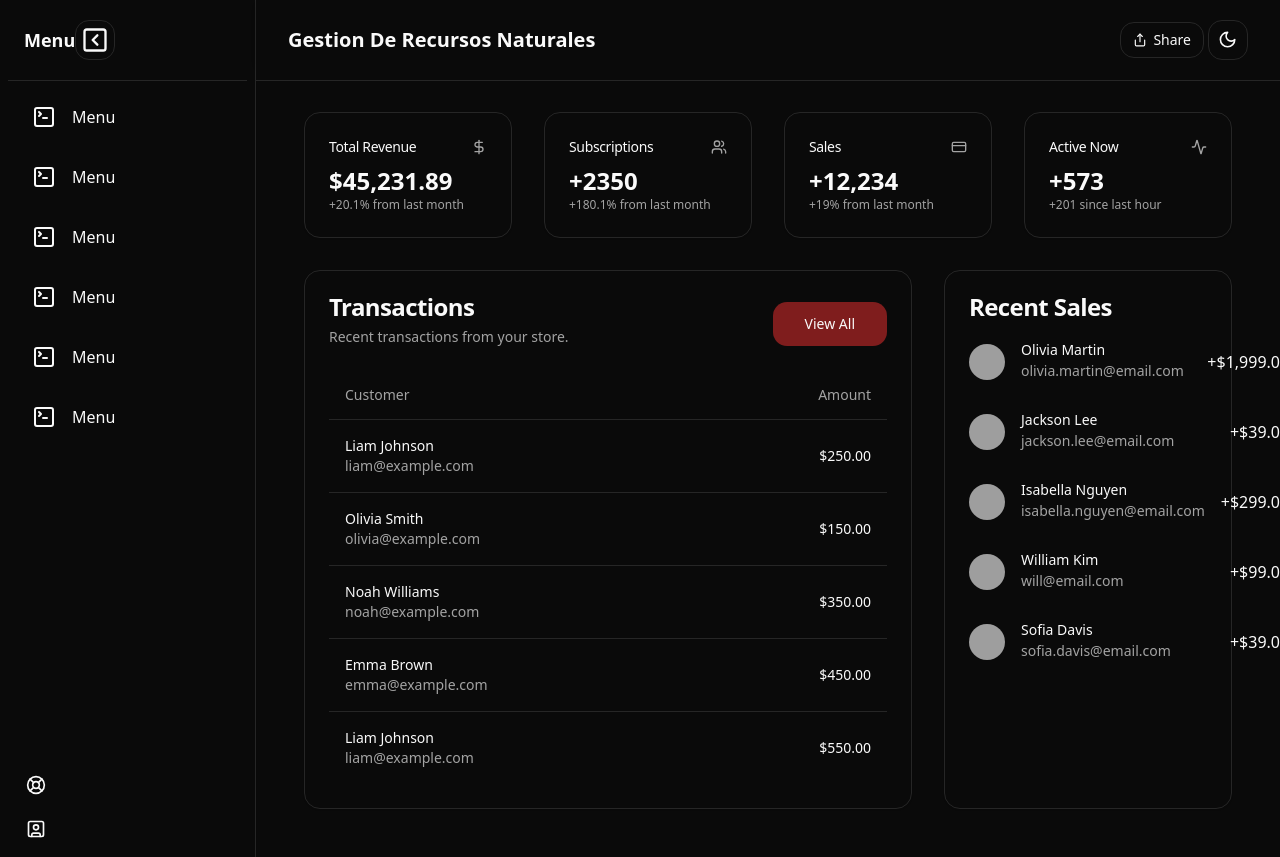
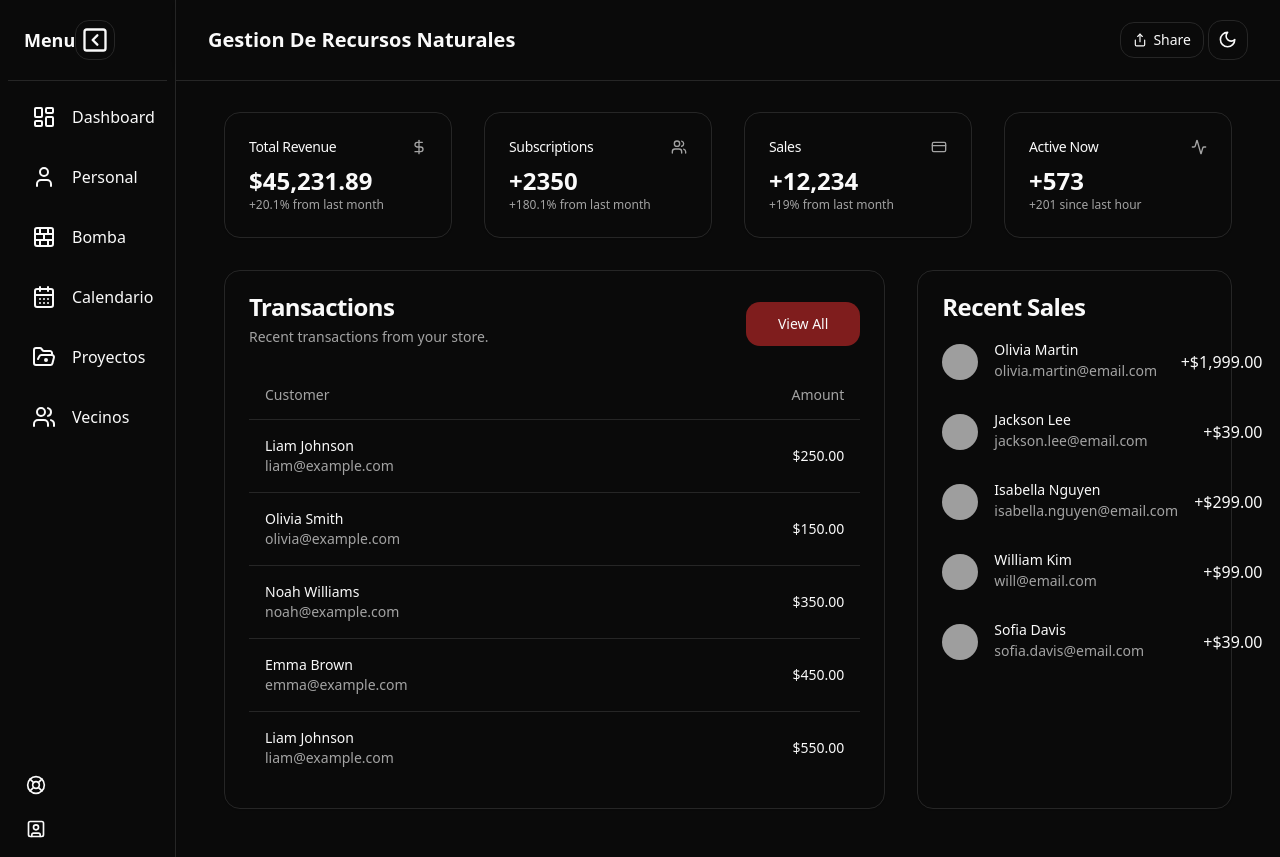
Before and after one commit to Elmer-Solis/App_Gestion_Recursos_Naturales, a React (Vite) app: page / in a window 1280 px wide. Built offline with nearby package versions, Linux system fonts and the light colour scheme; grey boxes are pictures that could not be loaded.

Commit message:
mejora de rutas paginas e iconos agregados

```diff
--- a/src/components/Dashboard.tsx
+++ /dev/null
@@ -1,16 +0,0 @@
-
-import { Aside } from "../layouts/Aside"
-import { Header } from './Dashboard/Header';
-import { MainDashboard } from "../pages/IndexPage";
-
-export function Dashboard() {
-    return (
-        <div className="grid h-screen w-full pl-[56px]">
-            <Aside />
-            <div className="flex flex-col">
-                <Header />
-                <MainDashboard />
-            </div>
-        </div>
-    )
-}
--- a/src/layouts/Aside.tsx
+++ b/src/layouts/Aside.tsx
@@ -1,15 +1,15 @@
 import { NavLink } from "react-router-dom";
 import {
-    Book,
-    Bot,
-    Code2,
     LifeBuoy,
-    Settings2,
-    SquareTerminal,
     SquareUser,
-    Triangle,
     SquareChevronRight,
-    SquareChevronLeft
+    SquareChevronLeft,
+    LayoutDashboard,
+    User,
+    BrickWall,
+    CalendarDays,
+    FolderOpenDot,
+    Users
 } from "lucide-react"
 
 import { Button } from "@/components/ui/button"
@@ -27,7 +27,6 @@ interface AsideProps {
     isExpanded: boolean;
     toggleAside: () => void;
 }
-
 
 
 export const Aside = ({ isExpanded, toggleAside }: AsideProps) => {
@@ -51,47 +50,46 @@ export const Aside = ({ isExpanded, toggleAside }: AsideProps) => {
                 <nav className="grid gap-1 p-2">
 
                     <NavLink to="/" className="flex items-center p-4 ">
-                        <SquareTerminal className="text-2xl" />
+                        <LayoutDashboard className="text-2xl" />
                         <span className={`ml-4 transition-all duration-300 ${isExpanded ? 'inline' : 'hidden'}`}>
-                            Menu
+                            Dashboard
                         </span>
                     </NavLink>
 
                     <NavLink to="/personal" className="flex items-center p-4 ">
-                        <SquareTerminal className="text-2xl" />
+                        <User className="text-2xl" />
                         <span className={`ml-4 transition-all duration-300 ${isExpanded ? 'inline' : 'hidden'}`}>
-                            Menu
+                            Personal
                         </span>
                     </NavLink>
 
                     <NavLink to="/bomba" className="flex items-center p-4 ">
-                        <SquareTerminal className="text-2xl" />
+                        <BrickWall className="text-2xl" />
                         <span className={`ml-4 transition-all duration-300 ${isExpanded ? 'inline' : 'hidden'}`}>
-                            Menu
+                            Bomba
                         </span>
                     </NavLink>
 
                     <NavLink to="/calendario" className="flex items-center p-4 ">
-                        <SquareTerminal className="text-2xl" />
+                        <CalendarDays className="text-2xl" />
                         <span className={`ml-4 transition-all duration-300 ${isExpanded ? 'inline' : 'hidden'}`}>
-                            Menu
+                            Calendario
+                        </span>
+                    </NavLink>
+
+                    <NavLink to="/proyectos" className="flex items-center p-4 ">
+                        <FolderOpenDot className="text-2xl" />
+                        <span className={`ml-4 transition-all duration-300 ${isExpanded ? 'inline' : 'hidden'}`}>
+                            Proyectos
                         </span>
                     </NavLink>
 
                     <NavLink to="/vecinos" className="flex items-center p-4 ">
-                        <SquareTerminal className="text-2xl" />
+                        <Users className="text-2xl" />
                         <span className={`ml-4 transition-all duration-300 ${isExpanded ? 'inline' : 'hidden'}`}>
-                            Menu
+                            Vecinos
                         </span>
                     </NavLink>
-
-                    <NavLink to="/proyectos" className="flex items-center p-4 ">
-                        <SquareTerminal className="text-2xl" />
-                        <span className={`ml-4 transition-all duration-300 ${isExpanded ? 'inline' : 'hidden'}`}>
-                            Menu
-                        </span>
-                    </NavLink>
-
                 </nav>
 
                 <nav className="mt-auto grid gap-1 p-2">
@@ -132,11 +130,3 @@ export const Aside = ({ isExpanded, toggleAside }: AsideProps) => {
         </>
     )
 }
-
-//  <nav className="flex gap-4">
-//                         <NavLink
-//                             to="/"
-
-//                             className={({ isActive }) =>
-//                                 isActive ? 'text-orange-500 uppercase font-bold' : 'text-white uppercase font-bold'
-//                             }>Inicio</NavLink>
--- a/src/layouts/MainLayout.tsx
+++ b/src/layouts/MainLayout.tsx
@@ -1,7 +1,7 @@
 import { Header } from "./Header"
 import { Outlet } from "react-router-dom"
 import { useState } from 'react';
-import Asides from "./Side";
+
 import { Aside } from "./Aside";
 
 export default function MainLayout() {
@@ -16,7 +16,7 @@ export default function MainLayout() {
     return (
 
         <div className="grid h-screen w-full grid-cols-[auto_1fr]">
-            <aside className={`transition-all duration-300 ${isAsideExpanded ? 'w-64' : 'w-16'}`}>
+            <aside className={`transition-all duration-300 ${isAsideExpanded ? 'w-44' : 'w-16'}`}>
                 <Aside isExpanded={isAsideExpanded} toggleAside={toggleAside} />
             </aside>
 
--- a/src/routes/AppRoutes.tsx
+++ b/src/routes/AppRoutes.tsx
@@ -17,10 +17,10 @@ export default function AppRoutes() {
             <Routes  >
                 <Route element={<MainLayout />} >
                     <Route path='/' element={<IndexPage />} index />
-                    <Route path='/personal' element={<Main />} />
-                    <Route path='/bomba' element={<Calendario />} />
-                    <Route path='/calendario' element={<RegistroBombas />} />
-                    <Route path='/vecinos' element={<RegistroPersonal />} />
+                    <Route path='/personal' element={<RegistroPersonal />} />
+                    <Route path='/bomba' element={<RegistroBombas />} />
+                    <Route path='/calendario' element={<Calendario />} />
+                    <Route path='/vecinos' element={<Main />} />
                     <Route path='/proyectos' element={<Proyectos />} />
                 </Route>
             </Routes>
```
